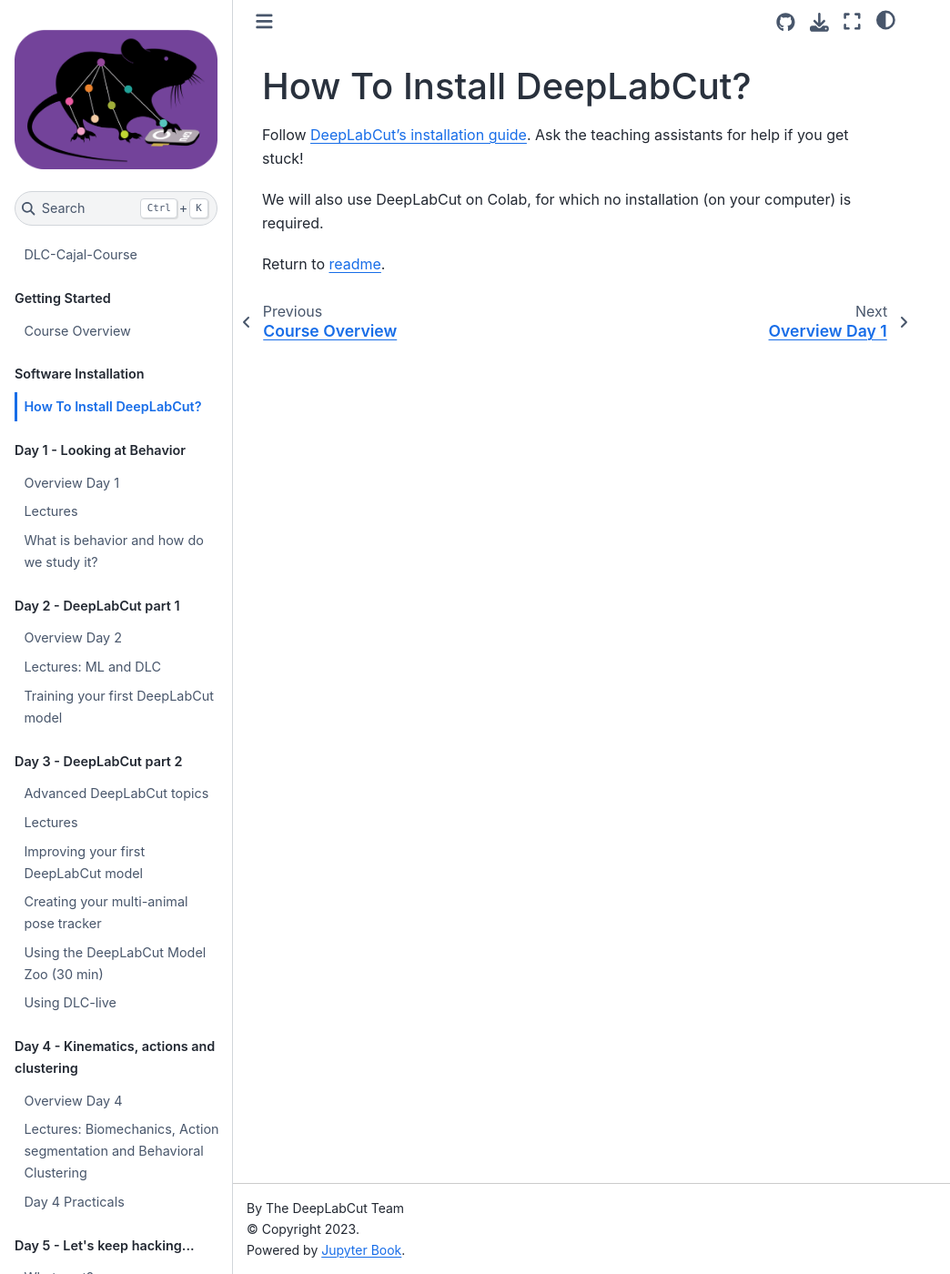
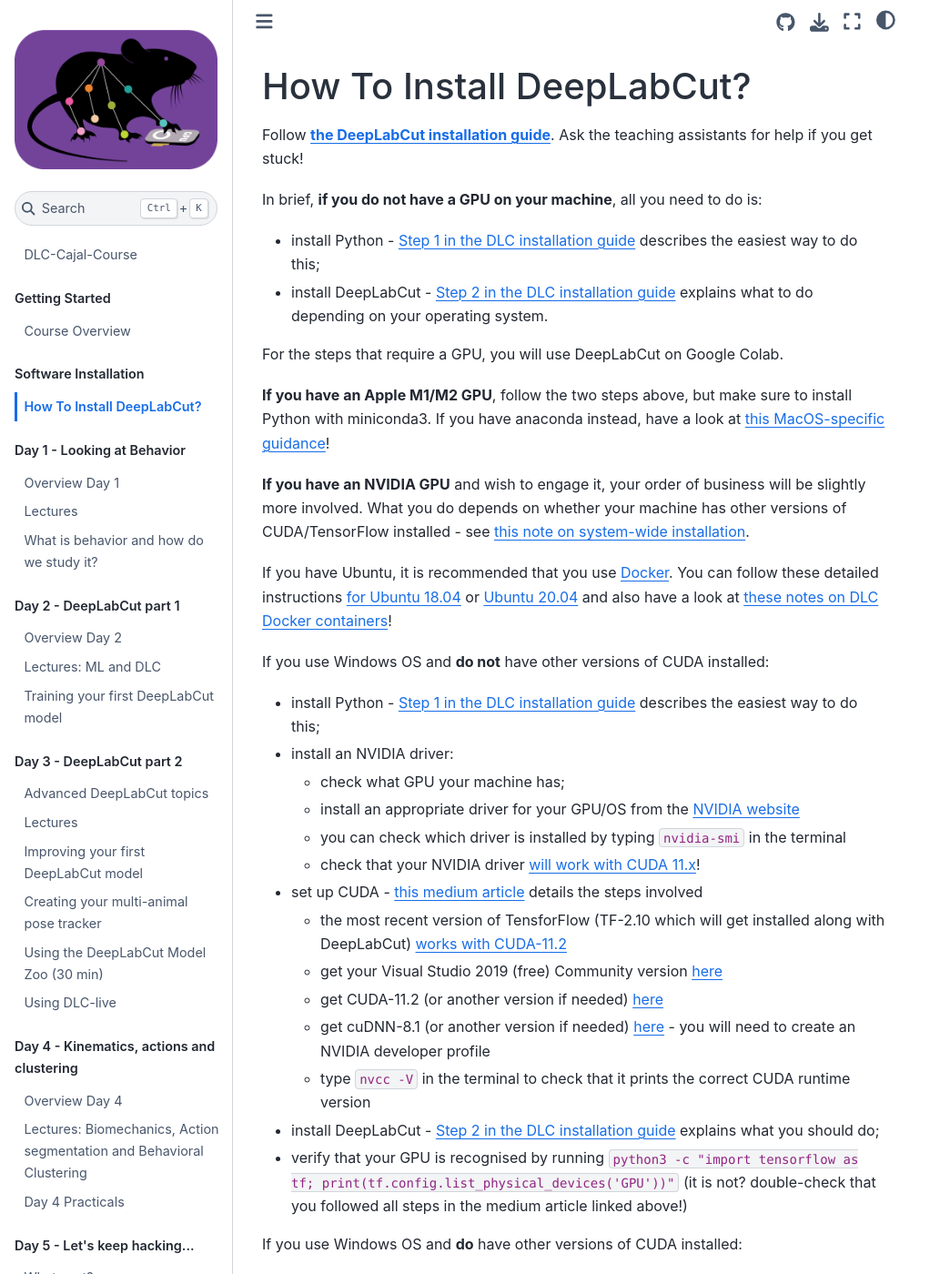
Before and after one commit to AlexEMG/DLC-Cajal-Course, a Jupyter Book: the page built from content/installation.md, in a window 1280 px wide and 1400 px high. Shown: the whole window at 91% size, without its empty margins (0-1044 px from the left). Built offline with Jupyter Book 1.0.4 settings and Sphinx 7.4.7 and the Sphinx Book theme 1.1.4, drawn with Linux system fonts in a browser that asks for light colours; some of the changed text lies outside the part shown.

Commit message:
Update installation.md

```diff
--- a/content/installation.md
+++ b/content/installation.md
@@ -1,8 +1,42 @@
 (how-to-install)=
 # How To Install DeepLabCut?
 
-Follow [DeepLabCut's installation guide](https://deeplabcut.github.io/DeepLabCut/content/installation.html). Ask the teaching assistants for help if you get stuck!
+Follow <a href="https://deeplabcut.github.io/DeepLabCut/docs/installation.html" target="_ablank">**the DeepLabCut installation guide**</a>. Ask the teaching assistants for help if you get stuck!
 
-We will also use DeepLabCut on Colab, for which no installation (on your computer) is required.
+In brief, **if you do not have a GPU on your machine**, all you need to do is:
+- install Python - <a href="https://deeplabcut.github.io/DeepLabCut/docs/installation.html#step-1-you-need-to-have-python-installed" target="_blank">Step 1 in the DLC installation guide</a> describes the easiest way to do this;
+- install DeepLabCut - <a href="https://deeplabcut.github.io/DeepLabCut/docs/installation.html#step-2-please-use-our-supplied-conda-environment" target="_blank">Step 2 in the DLC installation guide</a> explains what to do depending on your operating system.
+
+For the steps that require a GPU, you will use DeepLabCut on Google Colab.
+
+**If you have an Apple M1/M2 GPU**, follow the two steps above, but make sure to install Python with miniconda3. If you have anaconda instead, have a look at <a href="https://deeplabcut.github.io/DeepLabCut/docs/recipes/installTips.html#deeplabcut-macos-m1-and-m2-chip-installation-environment-instructions" target="_blank">this MacOS-specific guidance</a>!
+
+**If you have an NVIDIA GPU** and wish to engage it, your order of business will be slightly more involved. What you do depends on whether your machine has other versions of CUDA/TensorFlow installed - see <a href="https://deeplabcut.github.io/DeepLabCut/docs/installation.html#system-wide-considerations" target="_blank">this note on system-wide installation</a>.
+
+If you have Ubuntu, it is recommended that you use <a href="https://hub.docker.com/r/deeplabcut/deeplabcut" target="_blank">Docker</a>. You can follow these detailed instructions <a href="https://deeplabcut.github.io/DeepLabCut/docs/recipes/installTips.html#installation-on-ubuntu-18-04-lts" target="_blank">for Ubuntu 18.04</a> or <a href="https://deeplabcut.github.io/DeepLabCut/docs/recipes/installTips.html#installation-on-ubuntu-20-04-lts" target="_blank">Ubuntu 20.04</a> and also have a look at <a href="https://deeplabcut.github.io/DeepLabCut/docs/docker.html" target="_blank">these notes on DLC Docker containers</a>!
+
+If you use Windows OS and **do not** have other versions of CUDA installed:
+- install Python - <a href="https://deeplabcut.github.io/DeepLabCut/docs/installation.html#step-1-you-need-to-have-python-installed" target="_blank">Step 1 in the DLC installation guide</a> describes the easiest way to do this;
+- install an NVIDIA driver:
+    - check what GPU your machine has;
+    - install an appropriate driver for your GPU/OS from the <a href="https://www.nvidia.com/download/index.aspx" target="_blank">NVIDIA website</a>
+    - you can check which driver is installed by typing `nvidia-smi` in the terminal
+    - check that your NVIDIA driver <a href="https://docs.nvidia.com/deploy/cuda-compatibility/index.html#minor-version-compatibility" target="_blank">will work with CUDA 11.x</a>!
+- set up CUDA - <a href="https://medium.com/analytics-vidhya/installing-cuda-and-cudnn-on-windows-d44b8e9876b5" target="_blank">this medium article</a> details the steps involved
+    - the most recent version of TensforFlow (TF-2.10 which will get installed along with DeepLabCut) <a href="" target="_blank">works with CUDA-11.2</a>
+    - get your Visual Studio 2019 (free) Community version <a href="https://my.visualstudio.com/Downloads?q=visual%20studio%202019&wt.mc_id=o~msft~vscom~older-downloads" target="_blank">here</a>
+    - get CUDA-11.2 (or another version if needed) <a href="https://developer.nvidia.com/cuda-toolkit-archive" target="_blank">here</a>
+    - get cuDNN-8.1 (or another version if needed) <a href="https://developer.nvidia.com/rdp/cudnn-archive" target="_blank">here</a> - you will need to create an NVIDIA developer profile
+    - type `nvcc -V` in the terminal to check that it prints the correct CUDA runtime version
+- install DeepLabCut - <a href="https://deeplabcut.github.io/DeepLabCut/docs/installation.html#step-2-please-use-our-supplied-conda-environment" target="_blank">Step 2 in the DLC installation guide</a> explains what you should do;
+- verify that your GPU is recognised by running `python3 -c "import tensorflow as tf; print(tf.config.list_physical_devices('GPU'))"` (it is not? double-check that you followed all steps in the medium article linked above!)
+
+If you use Windows OS and **do** have other versions of CUDA installed:
+- install Python - <a href="https://deeplabcut.github.io/DeepLabCut/docs/installation.html#step-1-you-need-to-have-python-installed" target="_blank">Step 1 in the DLC installation guide</a> describes the easiest way to do this;
+- install DeepLabCut - <a href="https://deeplabcut.github.io/DeepLabCut/docs/installation.html#step-2-please-use-our-supplied-conda-environment" target="_blank">Step 2 in the DLC installation guide</a> explains what you should do;
+- add the TF2.10-compatible CUDA toolkit to your new DLC conda environment by running `conda install -c conda-forge cudatoolkit=11.2 cudnn=8.1.0`
+- verify that your GPU is recognised by running `python3 -c "import tensorflow as tf; print(tf.config.list_physical_devices('GPU'))"`
+
+Something gone awry? Check out these <a href="https://deeplabcut.github.io/DeepLabCut/docs/installation.html#troubleshooting" target="_blank">troubleshooting tips</a> and reach out to teaching assistants!
 
 Return to [readme](../README.md).
```
